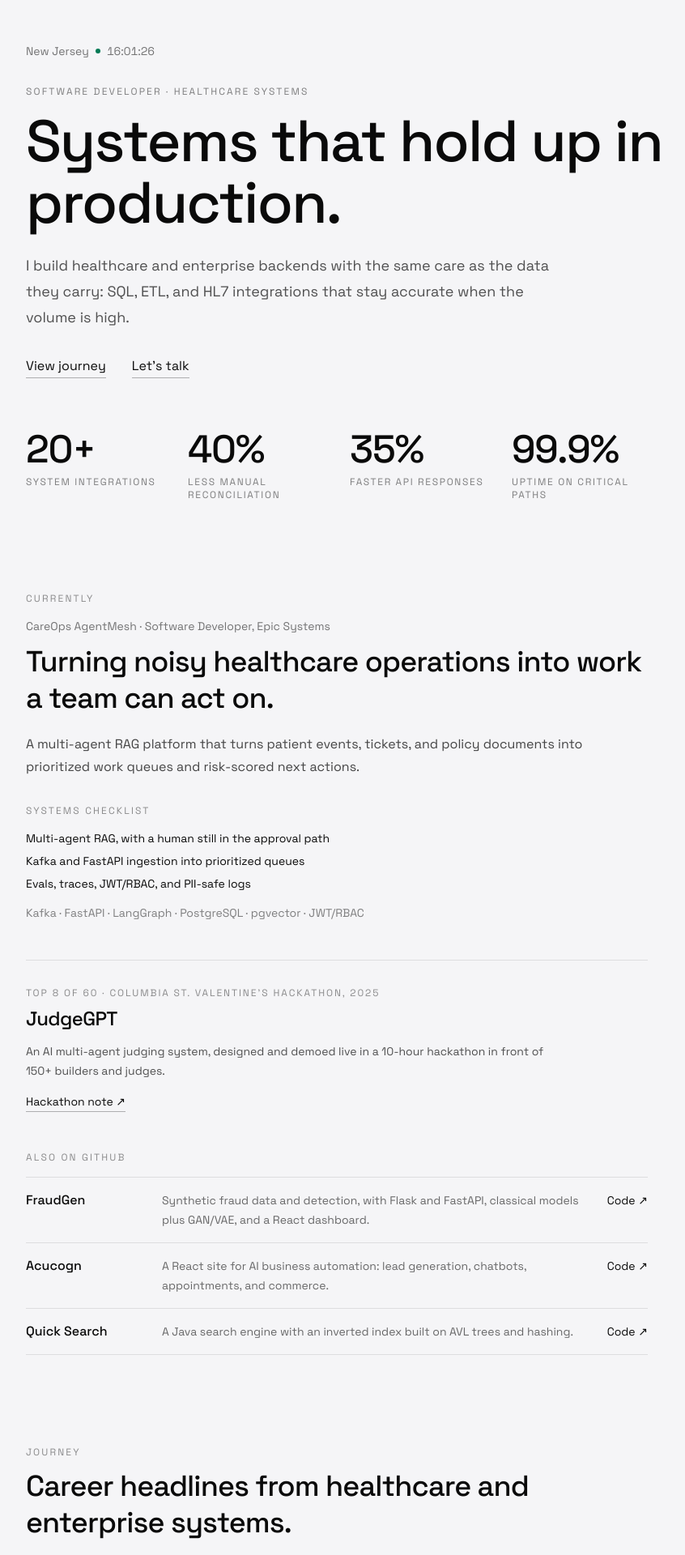
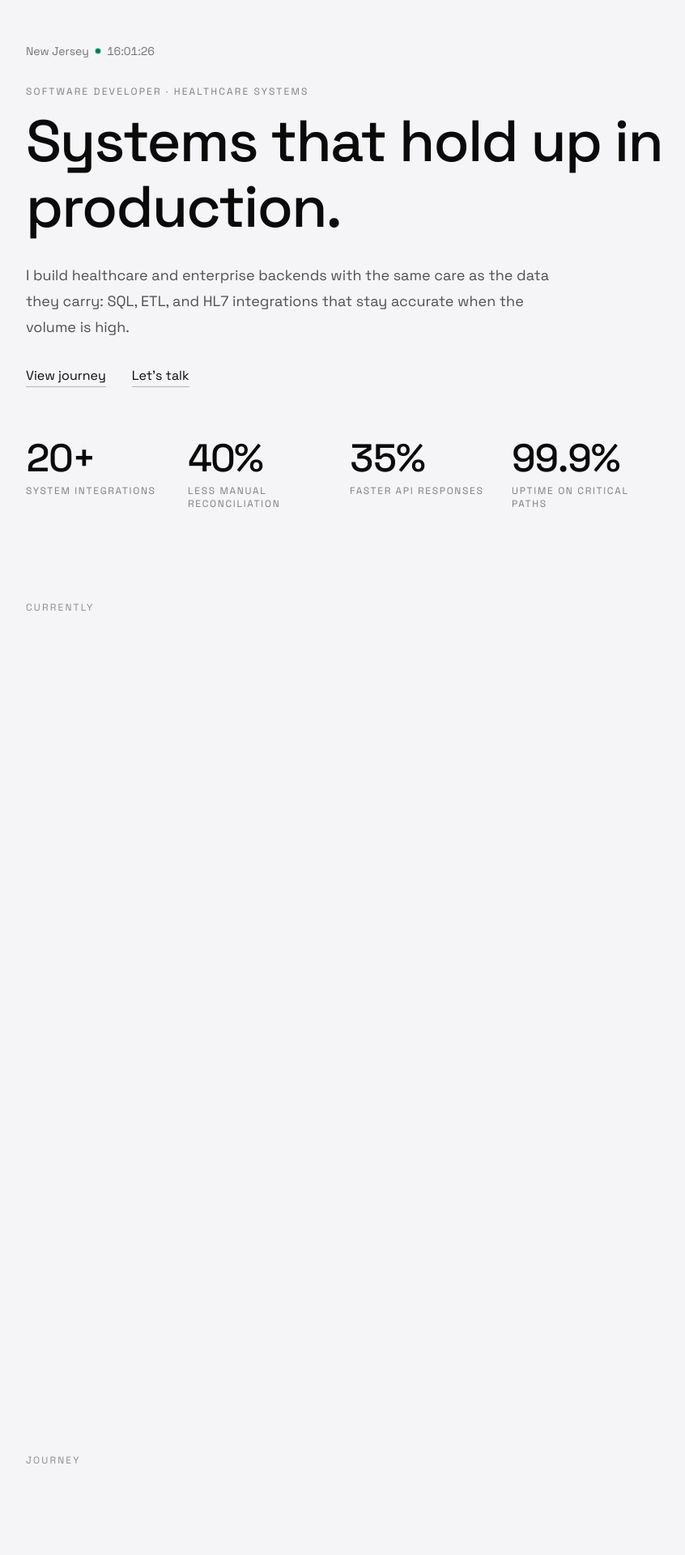
Before and after one commit to bhumiti28/bhumiti-portfolio, a Next.js app: page / in a window 1280 px wide. Shown: the part 100-2020 px from the top of the page at 81% size, without its empty margins (64-910 px from the left). Built offline with nearby package versions, Linux system fonts and the light colour scheme.

Commit message:
Add a few animations

```diff
--- a/src/app/globals.css
+++ b/src/app/globals.css
@@ -137,6 +137,87 @@
   }
 }
 
+.link-line {
+  padding-bottom: 2px;
+  background-image:
+    linear-gradient(currentColor, currentColor),
+    linear-gradient(
+      color-mix(in oklab, currentColor 28%, transparent),
+      color-mix(in oklab, currentColor 28%, transparent)
+    );
+  background-position:
+    0 100%,
+    0 100%;
+  background-repeat: no-repeat;
+  background-size:
+    0% 1px,
+    100% 1px;
+  transition: background-size 0.45s cubic-bezier(0.22, 1, 0.36, 1);
+}
+.link-line:hover,
+.link-line:focus-visible {
+  background-size:
+    100% 1px,
+    100% 1px;
+}
+
+.scroll-progress {
+  display: none;
+}
+
+@keyframes rise {
+  from {
+    transform: translateY(110%);
+  }
+}
+@keyframes fade-up {
+  from {
+    opacity: 0;
+    transform: translateY(14px);
+  }
+}
+@keyframes draw {
+  from {
+    transform: scaleX(0);
+  }
+}
+
+@media (prefers-reduced-motion: no-preference) {
+  .rise > span {
+    display: inline-block;
+    animation: rise 0.9s cubic-bezier(0.22, 1, 0.36, 1) both;
+    animation-delay: calc(var(--i, 0) * 70ms + 120ms);
+  }
+  .intro {
+    animation: fade-up 0.8s cubic-bezier(0.22, 1, 0.36, 1) both;
+    animation-delay: var(--delay, 0ms);
+  }
+  .rule {
+    transform-origin: left;
+    animation: draw 1.1s cubic-bezier(0.65, 0, 0.35, 1) both;
+    animation-delay: var(--delay, 0ms);
+  }
+
+  @supports (animation-timeline: view()) {
+    .reveal {
+      animation: fade-up linear both;
+      animation-timeline: view();
+      animation-range: entry 0% entry 60%;
+    }
+    .rule {
+      animation: draw linear both;
+      animation-timeline: view();
+      animation-range: entry 10% cover 35%;
+    }
+    .scroll-progress {
+      display: block;
+      transform-origin: left;
+      animation: draw linear both;
+      animation-timeline: scroll(root);
+    }
+  }
+}
+
 @media print {
   .no-print {
     display: none !important;
--- /dev/null
+++ b/src/components/count-up.tsx
@@ -0,0 +1,50 @@
+"use client";
+
+import { useEffect, useRef, useState } from "react";
+
+const DURATION = 1400;
+
+export function CountUp({ value }: { value: string }) {
+  const match = value.match(/^([\d.]+)(.*)$/);
+  const target = match ? Number(match[1]) : 0;
+  const suffix = match ? match[2] : "";
+  const decimals = match?.[1].split(".")[1]?.length ?? 0;
+  const animatable = match !== null;
+
+  const ref = useRef<HTMLSpanElement>(null);
+  const [display, setDisplay] = useState(value);
+
+  useEffect(() => {
+    const node = ref.current;
+    if (!node || !animatable) return;
+    if (window.matchMedia("(prefers-reduced-motion: reduce)").matches) return;
+
+    let frame = 0;
+    const observer = new IntersectionObserver(
+      ([entry]) => {
+        if (!entry.isIntersecting) return;
+        observer.disconnect();
+        const start = performance.now();
+        const step = (now: number) => {
+          const t = Math.min((now - start) / DURATION, 1);
+          const eased = 1 - Math.pow(1 - t, 3);
+          setDisplay(`${(target * eased).toFixed(decimals)}${suffix}`);
+          if (t < 1) frame = requestAnimationFrame(step);
+        };
+        frame = requestAnimationFrame(step);
+      },
+      { threshold: 0.6 },
+    );
+    observer.observe(node);
+    return () => {
+      observer.disconnect();
+      cancelAnimationFrame(frame);
+    };
+  }, [animatable, target, suffix, decimals]);
+
+  return (
+    <span ref={ref} className="tabular-nums">
+      {display}
+    </span>
+  );
+}
--- a/src/components/portfolio.tsx
+++ b/src/components/portfolio.tsx
@@ -1,5 +1,6 @@
-import type { ReactNode } from "react";
+import { Fragment, type CSSProperties, type ReactNode } from "react";
 import Link from "next/link";
+import { CountUp } from "@/components/count-up";
 import { LocalClock } from "@/components/local-clock";
 import { ThemeToggle } from "@/components/theme-toggle";
 import {
@@ -18,6 +19,10 @@ export function Portfolio() {
   return (
     <div className="min-h-full bg-background text-foreground">
       <header className="sticky top-0 z-20 border-b border-foreground/5 bg-background/90 backdrop-blur">
+        <div
+          aria-hidden
+          className="scroll-progress absolute inset-x-0 -bottom-px h-px bg-foreground/70"
+        />
         <div className="mx-auto flex h-14 max-w-6xl items-center justify-between px-5 sm:px-8">
           <a href="#top" className="text-sm font-medium tracking-tight">
             BG
@@ -46,30 +51,52 @@ export function Portfolio() {
       </header>
 
       <main id="top" className="mx-auto max-w-6xl px-5 pt-16 pb-24 sm:px-8 sm:pt-24">
-        <p className="flex items-center gap-2 text-sm text-foreground/55">
+        <p className="intro flex items-center gap-2 text-sm text-foreground/55">
           <span>New Jersey</span>
-          <span aria-hidden className="size-1.5 rounded-full bg-emerald-700 dark:bg-emerald-400" />
+          <span aria-hidden className="relative flex size-1.5">
+            <span className="absolute inline-flex size-full rounded-full bg-emerald-500 opacity-60 motion-safe:animate-ping" />
+            <span className="relative inline-flex size-1.5 rounded-full bg-emerald-700 dark:bg-emerald-400" />
+          </span>
           <LocalClock />
         </p>
-        <p className="mt-8 text-xs tracking-[0.18em] text-foreground/50 uppercase">
+        <p
+          className="intro mt-8 text-xs tracking-[0.18em] text-foreground/50 uppercase"
+          style={{ "--delay": "60ms" } as CSSProperties}
+        >
           {profile.eyebrow}
         </p>
         <h1 className="mt-4 max-w-4xl text-5xl leading-[1.05] font-medium tracking-tight sm:text-7xl">
-          {profile.headline}
+          {profile.headline.split(" ").map((word, i) => (
+            <Fragment key={i}>
+              {i > 0 ? " " : null}
+              <span className="rise inline-block overflow-hidden pb-[0.08em] align-bottom">
+                <span style={{ "--i": i } as CSSProperties}>{word}</span>
+              </span>
+            </Fragment>
+          ))}
         </h1>
-        <p className="mt-6 max-w-2xl text-lg leading-8 text-foreground/70">
+        <p
+          className="intro mt-6 max-w-2xl text-lg leading-8 text-foreground/70"
+          style={{ "--delay": "520ms" } as CSSProperties}
+        >
           {profile.hero}
         </p>
-        <div className="mt-8 flex flex-wrap gap-x-8 gap-y-3 text-base">
+        <div
+          className="intro mt-8 flex flex-wrap gap-x-8 gap-y-3 text-base"
+          style={{ "--delay": "620ms" } as CSSProperties}
+        >
           <TextLink href="#journey">View journey</TextLink>
           <TextLink href={`mailto:${profile.email}`}>Let’s talk</TextLink>
         </div>
 
-        <dl className="mt-16 grid max-w-3xl grid-cols-2 gap-x-8 gap-y-10 sm:grid-cols-4">
+        <dl
+          className="intro mt-16 grid max-w-3xl grid-cols-2 gap-x-8 gap-y-10 sm:grid-cols-4"
+          style={{ "--delay": "720ms" } as CSSProperties}
+        >
           {proof.map((item) => (
             <div key={item.label}>
               <dt className="text-4xl font-medium tracking-tight sm:text-5xl">
-                {item.value}
+                <CountUp value={item.value} />
               </dt>
               <dd className="mt-2 text-xs tracking-[0.14em] text-foreground/50 uppercase">
                 {item.label}
@@ -79,31 +106,37 @@ export function Portfolio() {
         </dl>
 
         <section id="work" className="mt-28 scroll-mt-24 max-w-3xl">
-          <p className="text-xs tracking-[0.18em] text-foreground/45 uppercase">
-            Currently
-          </p>
-          <p className="mt-4 text-sm text-foreground/55">
+          <SectionLabel>Currently</SectionLabel>
+          <p className="reveal mt-4 text-sm text-foreground/55">
             {featured.title} · {profile.role}, Epic Systems
           </p>
-          <h2 className="mt-3 text-3xl leading-tight font-medium tracking-tight sm:text-4xl">
+          <h2 className="reveal mt-3 text-3xl leading-tight font-medium tracking-tight sm:text-4xl">
             Turning noisy healthcare operations into work a team can act on.
           </h2>
-          <p className="mt-5 text-base leading-7 text-foreground/75">
+          <p className="reveal mt-5 text-base leading-7 text-foreground/75">
             {featured.summary}
           </p>
-          <p className="mt-8 text-xs tracking-[0.18em] text-foreground/45 uppercase">
+          <p className="reveal mt-8 text-xs tracking-[0.18em] text-foreground/45 uppercase">
             Systems checklist
           </p>
           <ul className="mt-4 space-y-2 text-sm">
-            <li>Multi-agent RAG, with a human still in the approval path</li>
-            <li>Kafka and FastAPI ingestion into prioritized queues</li>
-            <li>Evals, traces, JWT/RBAC, and PII-safe logs</li>
+            {[
+              "Multi-agent RAG, with a human still in the approval path",
+              "Kafka and FastAPI ingestion into prioritized queues",
+              "Evals, traces, JWT/RBAC, and PII-safe logs",
+            ].map((item) => (
+              <li key={item} className="reveal flex items-center gap-3">
+                <span aria-hidden className="rule h-px w-4 shrink-0 bg-foreground/50" />
+                {item}
+              </li>
+            ))}
           </ul>
-          <p className="mt-4 text-sm text-foreground/50">
+          <p className="reveal mt-4 text-sm text-foreground/50">
             {featured.stack.join(" · ")}
           </p>
 
-          <div className="mt-12 border-t border-foreground/10 pt-8">
+          <div className="reveal mt-12">
+            <div aria-hidden className="rule mb-8 h-px bg-foreground/10" />
             <p className="text-xs tracking-[0.16em] text-foreground/45 uppercase">
               {judge.kicker}
             </p>
@@ -118,14 +151,14 @@ export function Portfolio() {
                 href={judge.href}
                 target="_blank"
                 rel="noreferrer"
-                className="mt-4 inline-block border-b border-foreground/30 pb-0.5 text-sm hover:border-foreground"
+                className="link-line mt-4 inline-block text-sm"
               >
                 {judge.linkLabel} ↗
               </a>
             ) : null}
           </div>
 
-          <div className="mt-12">
+          <div className="reveal mt-12">
             <h3 className="text-xs tracking-[0.18em] text-foreground/45 uppercase">
               Also on GitHub
             </h3>
@@ -136,13 +169,18 @@ export function Portfolio() {
                     href={project.href}
                     target="_blank"
                     rel="noreferrer"
-                    className="grid gap-1 py-4 sm:grid-cols-[9rem_1fr_auto] sm:items-baseline sm:gap-6"
+                    className="group grid gap-1 py-4 sm:grid-cols-[9rem_1fr_auto] sm:items-baseline sm:gap-6"
                   >
                     <span className="font-medium">{project.title}</span>
-                    <span className="text-sm leading-6 text-foreground/60">
+                    <span className="text-sm leading-6 text-foreground/60 transition-colors group-hover:text-foreground/80">
                       {project.summary}
                     </span>
-                    <span className="text-sm">Code ↗</span>
+                    <span className="text-sm">
+                      Code{" "}
+                      <span className="inline-block transition-transform duration-300 group-hover:translate-x-0.5 group-hover:-translate-y-0.5">
+                        ↗
+                      </span>
+                    </span>
                   </a>
                 </li>
               ))}
@@ -151,15 +189,13 @@ export function Portfolio() {
         </section>
 
         <section id="journey" className="mt-28 scroll-mt-24 max-w-3xl">
-          <p className="text-xs tracking-[0.18em] text-foreground/45 uppercase">
-            Journey
-          </p>
-          <h2 className="mt-3 text-3xl leading-tight font-medium tracking-tight sm:text-4xl">
+          <SectionLabel>Journey</SectionLabel>
+          <h2 className="reveal mt-3 text-3xl leading-tight font-medium tracking-tight sm:text-4xl">
             Career headlines from healthcare and enterprise systems.
           </h2>
           <ol className="mt-10 divide-y divide-foreground/10 border-y border-foreground/10">
             {experience.map((role) => (
-              <li key={role.company} className="py-8">
+              <li key={role.company} className="reveal py-8">
                 <div className="flex flex-col gap-1 sm:flex-row sm:items-baseline sm:justify-between">
                   <h3 className="text-xl font-medium">{role.company}</h3>
                   <p className="text-sm text-foreground/50">{role.dates}</p>
@@ -176,32 +212,27 @@ export function Portfolio() {
               </li>
             ))}
           </ol>
-          <p className="mt-8 text-sm text-foreground/60">
+          <p className="reveal mt-8 text-sm text-foreground/60">
             {education.degree}, {education.school} · {education.location} ·{" "}
             {education.date}
           </p>
         </section>
 
         <section id="contact" className="mt-28 scroll-mt-24 max-w-3xl">
-          <p className="text-xs tracking-[0.18em] text-foreground/45 uppercase">
-            Contact
-          </p>
-          <h2 className="mt-3 max-w-3xl text-4xl leading-tight font-medium tracking-tight sm:text-6xl">
+          <SectionLabel>Contact</SectionLabel>
+          <h2 className="reveal mt-3 max-w-3xl text-4xl leading-tight font-medium tracking-tight sm:text-6xl">
             Let’s build something that stays up.
           </h2>
-          <p className="mt-6 max-w-xl text-base leading-7 text-foreground/70">
+          <p className="reveal mt-6 max-w-xl text-base leading-7 text-foreground/70">
             If you need someone who can take a healthcare or enterprise system
             from messy data to a reliable service, send a note. The best
             conversations start short.
           </p>
-          <div className="mt-8 flex flex-wrap gap-x-8 gap-y-3">
+          <div className="reveal mt-8 flex flex-wrap gap-x-8 gap-y-3">
             <TextLink href={`mailto:${profile.email}`}>Send an email</TextLink>
             <TextLink href={profile.linkedin}>LinkedIn</TextLink>
             <TextLink href={profile.resumePdf}>Résumé</TextLink>
-            <Link
-              href="/resume"
-              className="border-b border-foreground/30 pb-0.5 hover:border-foreground"
-            >
+            <Link href="/resume" className="link-line">
               Printable page
             </Link>
           </div>
@@ -243,9 +274,20 @@ function TextLink({
     <a
       href={href}
       {...(external ? { target: "_blank", rel: "noreferrer" } : {})}
-      className="border-b border-foreground/30 pb-0.5 hover:border-foreground"
+      className="link-line"
     >
       {children}
     </a>
   );
 }
+
+function SectionLabel({ children }: { children: ReactNode }) {
+  return (
+    <div className="flex items-center gap-4">
+      <p className="shrink-0 text-xs tracking-[0.18em] text-foreground/45 uppercase">
+        {children}
+      </p>
+      <span aria-hidden className="rule h-px flex-1 bg-foreground/15" />
+    </div>
+  );
+}
```
